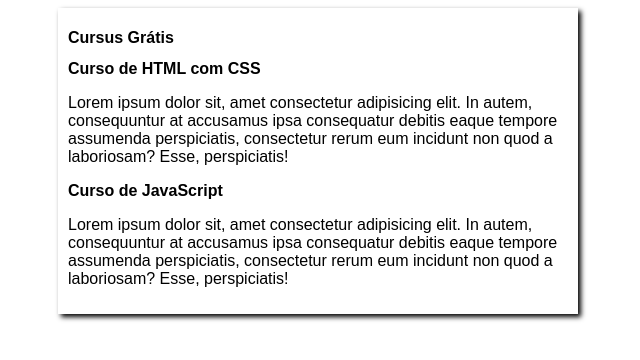
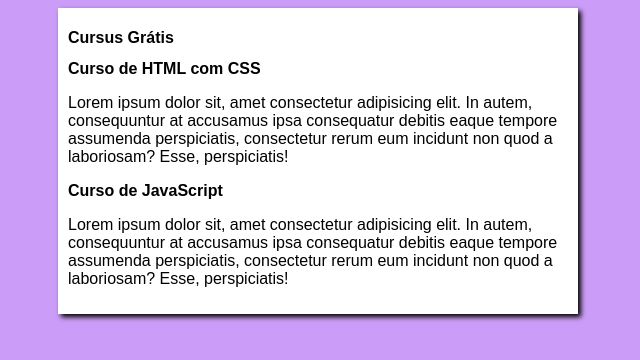
Before and after one commit to rafael89ss/projeto-site, a plain HTML site: page index.html in a window 1280 px wide. Shown: the whole page, without its empty margins (322-962 px from the left). Drawn offline with Linux system fonts and the light colour scheme.

Commit message:
background

```diff
--- a/estilo/style.css
+++ b/estilo/style.css
@@ -4,7 +4,7 @@
 }
 
 body{
-    background-color: rgb(204, 157 248);
+    background-color: rgb(204, 157, 248);
 
 }
 
```
